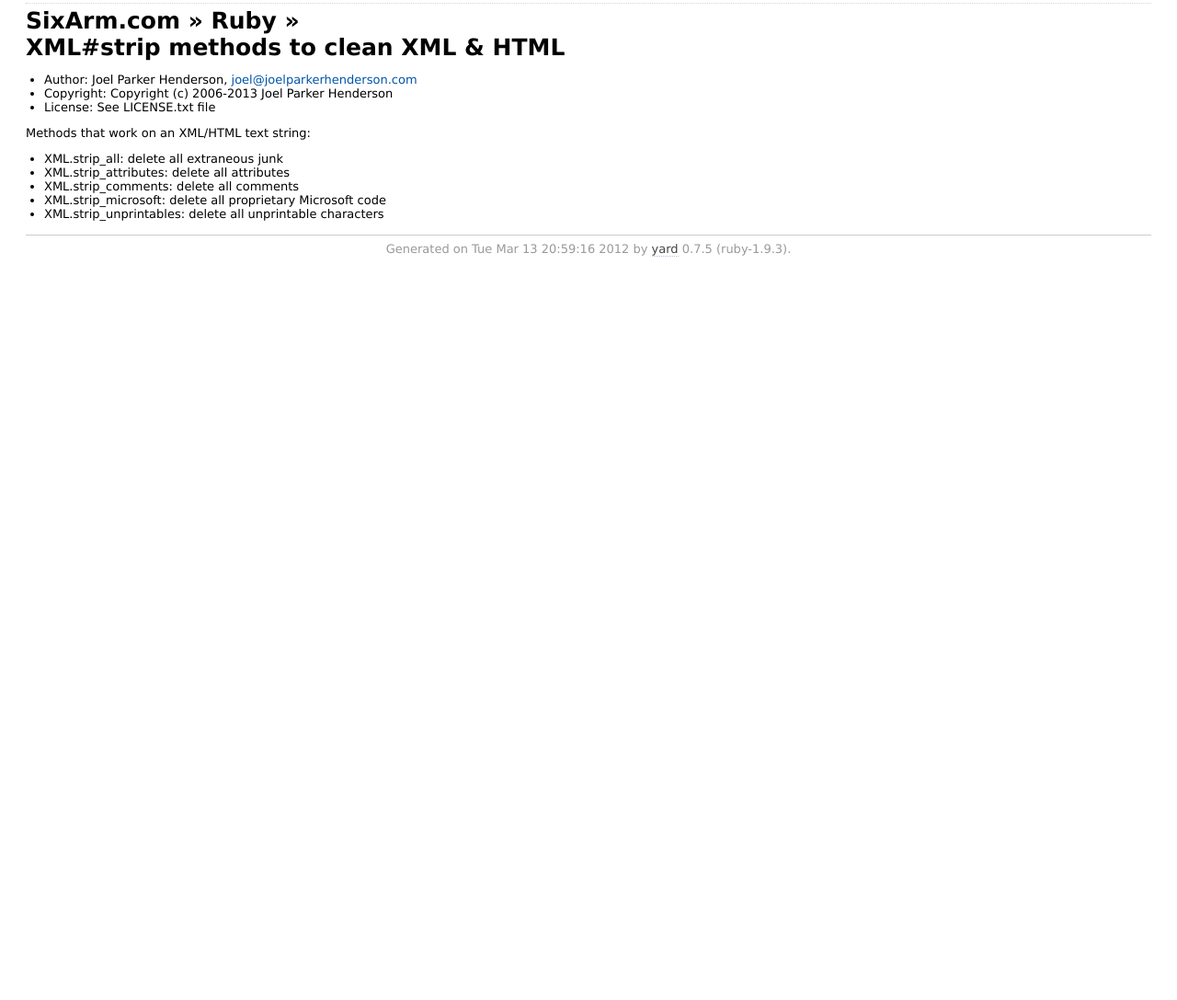
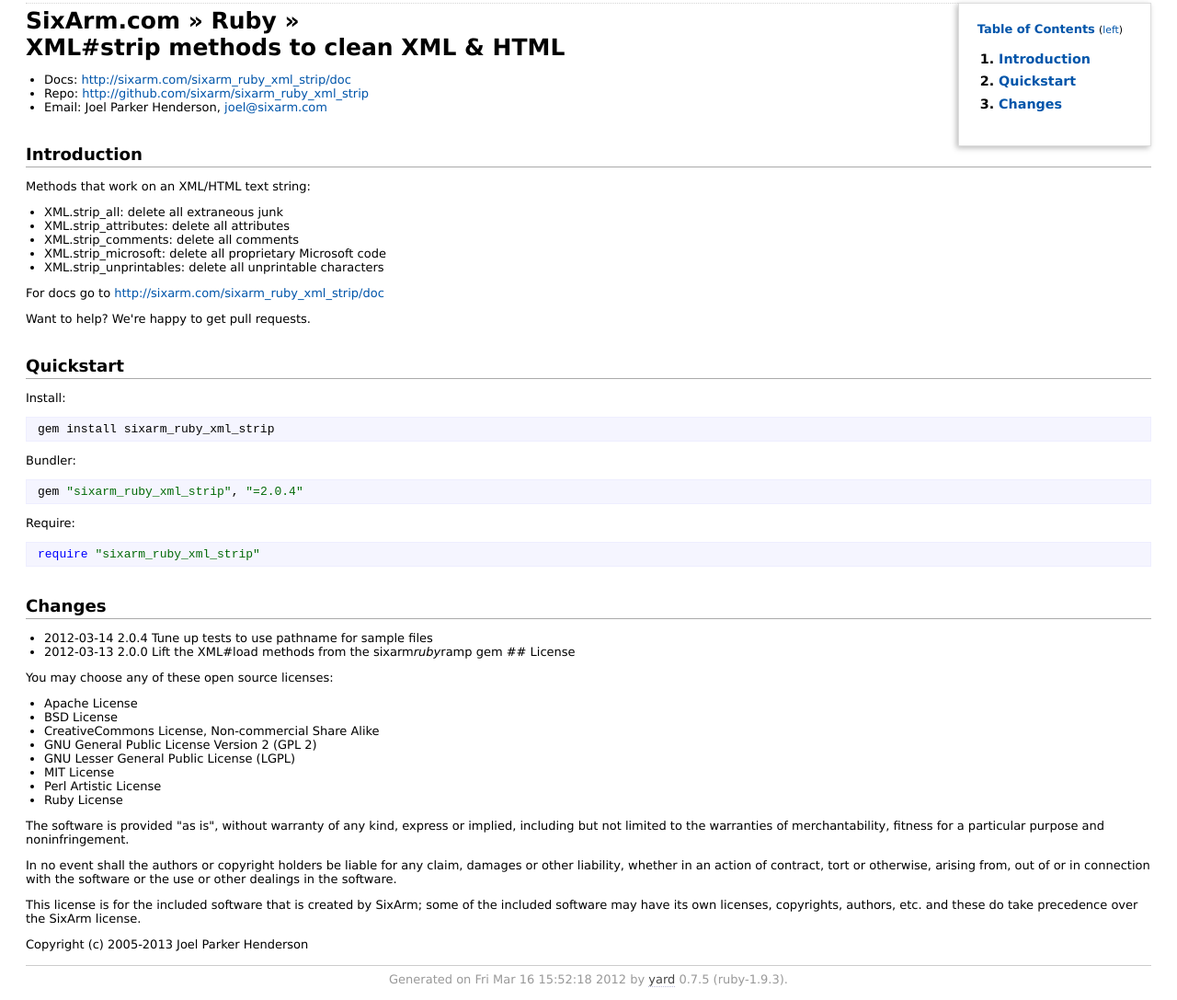
Before and after one commit to SixArm/sixarm_ruby_xml_strip, a plain HTML site: page doc/file.README.html in a window 1280 px wide. Shown: the part 50-1137 px from the top of the page at 92% size. Before the commit the page ends 800 px from the top, so only its background shows below. Drawn offline with Linux system fonts and the light colour scheme.

Commit message:
Upgrade for Ruby 1.9.3, minitest/spec, and improved docs

```diff
--- a/doc/file.README.html
+++ b/doc/file.README.html
@@ -57,10 +57,12 @@
     <div id="content"><div id='filecontents'><h1>SixArm.com » Ruby » <br> XML#strip methods to clean XML &amp; HTML</h1>
 
 <ul>
-<li>Author: Joel Parker Henderson, <a href="mailto:joel@joelparkerhenderson.com">joel@joelparkerhenderson.com</a></li>
-<li>Copyright: Copyright (c) 2006-2013 Joel Parker Henderson</li>
-<li>License: See LICENSE.txt file</li>
+<li>Docs: <a href="http://sixarm.com/sixarm_ruby_xml_strip/doc">http://sixarm.com/sixarm_ruby_xml_strip/doc</a></li>
+<li>Repo: <a href="http://github.com/sixarm/sixarm_ruby_xml_strip">http://github.com/sixarm/sixarm_ruby_xml_strip</a></li>
+<li>Email: Joel Parker Henderson, <a href="mailto:joel@sixarm.com">joel@sixarm.com</a></li>
 </ul>
+
+<h2>Introduction</h2>
 
 <p>Methods that work on an XML/HTML text string:</p>
 
@@ -71,10 +73,67 @@
 <li>XML.strip_microsoft: delete all proprietary Microsoft code</li>
 <li>XML.strip_unprintables: delete all unprintable characters</li>
 </ul>
+
+<p>For docs go to <a href="http://sixarm.com/sixarm_ruby_xml_strip/doc">http://sixarm.com/sixarm_ruby_xml_strip/doc</a></p>
+
+<p>Want to help? We&#39;re happy to get pull requests.</p>
+
+<h2>Quickstart</h2>
+
+<p>Install:</p>
+
+<pre class="code ruby"><code><span class='id identifier rubyid_gem'>gem</span> <span class='id identifier rubyid_install'>install</span> <span class='id identifier rubyid_sixarm_ruby_xml_strip'>sixarm_ruby_xml_strip</span>
+</code></pre>
+
+<p>Bundler:</p>
+
+<pre class="code ruby"><code><span class='id identifier rubyid_gem'>gem</span> <span class='tstring'><span class='tstring_beg'>&quot;</span><span class='tstring_content'>sixarm_ruby_xml_strip</span><span class='tstring_end'>&quot;</span></span><span class='comma'>,</span> <span class='tstring'><span class='tstring_beg'>&quot;</span><span class='tstring_content'>=2.0.4</span><span class='tstring_end'>&quot;</span></span>
+</code></pre>
+
+<p>Require:</p>
+
+<pre class="code ruby"><code><span class='id identifier rubyid_require'>require</span> <span class='tstring'><span class='tstring_beg'>&quot;</span><span class='tstring_content'>sixarm_ruby_xml_strip</span><span class='tstring_end'>&quot;</span></span>
+</code></pre>
+
+<h2>Changes</h2>
+
+<ul>
+<li>2012-03-14 2.0.4 Tune up tests to use pathname for sample files</li>
+<li>2012-03-13 2.0.0 Lift the XML#load methods from the sixarm<em>ruby</em>ramp gem
+## License</li>
+</ul>
+
+<p>You may choose any of these open source licenses:</p>
+
+<ul>
+<li>Apache License</li>
+<li>BSD License</li>
+<li>CreativeCommons License, Non-commercial Share Alike</li>
+<li>GNU General Public License Version 2 (GPL 2)</li>
+<li>GNU Lesser General Public License (LGPL)</li>
+<li>MIT License</li>
+<li>Perl Artistic License</li>
+<li>Ruby License</li>
+</ul>
+
+<p>The software is provided &quot;as is&quot;, without warranty of any kind,
+express or implied, including but not limited to the warranties of
+merchantability, fitness for a particular purpose and noninfringement. </p>
+
+<p>In no event shall the authors or copyright holders be liable for any
+claim, damages or other liability, whether in an action of contract,
+tort or otherwise, arising from, out of or in connection with the
+software or the use or other dealings in the software.</p>
+
+<p>This license is for the included software that is created by SixArm;
+some of the included software may have its own licenses, copyrights,
+authors, etc. and these do take precedence over the SixArm license.</p>
+
+<p>Copyright (c) 2005-2013 Joel Parker Henderson</p>
 </div></div>
 
     <div id="footer">
-  Generated on Tue Mar 13 20:59:16 2012 by
+  Generated on Fri Mar 16 15:52:18 2012 by
   <a href="http://yardoc.org" title="Yay! A Ruby Documentation Tool" target="_parent">yard</a>
   0.7.5 (ruby-1.9.3).
 </div>
```
Also changed, not shown: doc/XML.html (+1 -1 lines), doc/_index.html (+1 -1 lines), doc/index.html (+63 -4 lines), doc/top-level-namespace.html (+1 -1 lines), CHANGELOG.txt (deleted), INSTALL.txt (deleted), LICENSE.txt (deleted), sixarm_ruby_xml_strip-2.0.4-sha512.txt (deleted), sixarm_ruby_xml_strip-2.1.0-sha512.txt (added), 7 other files.
